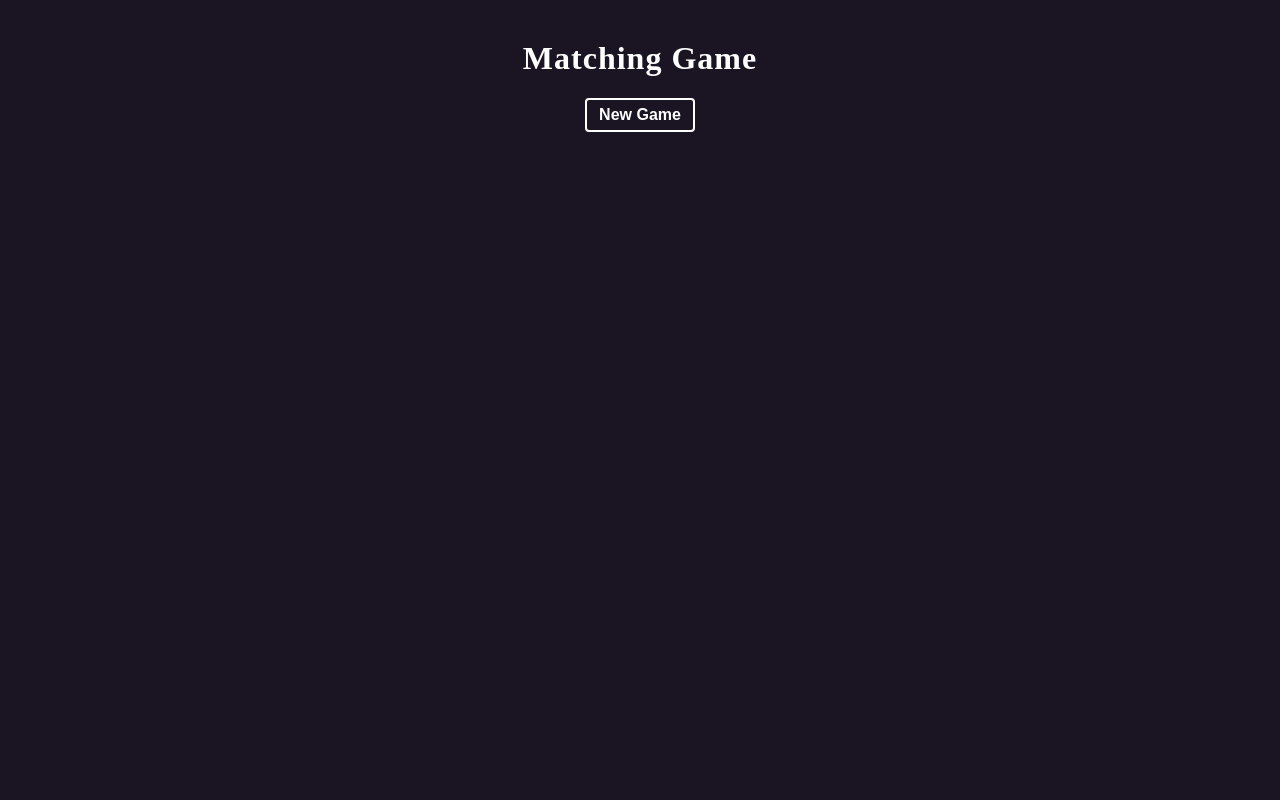
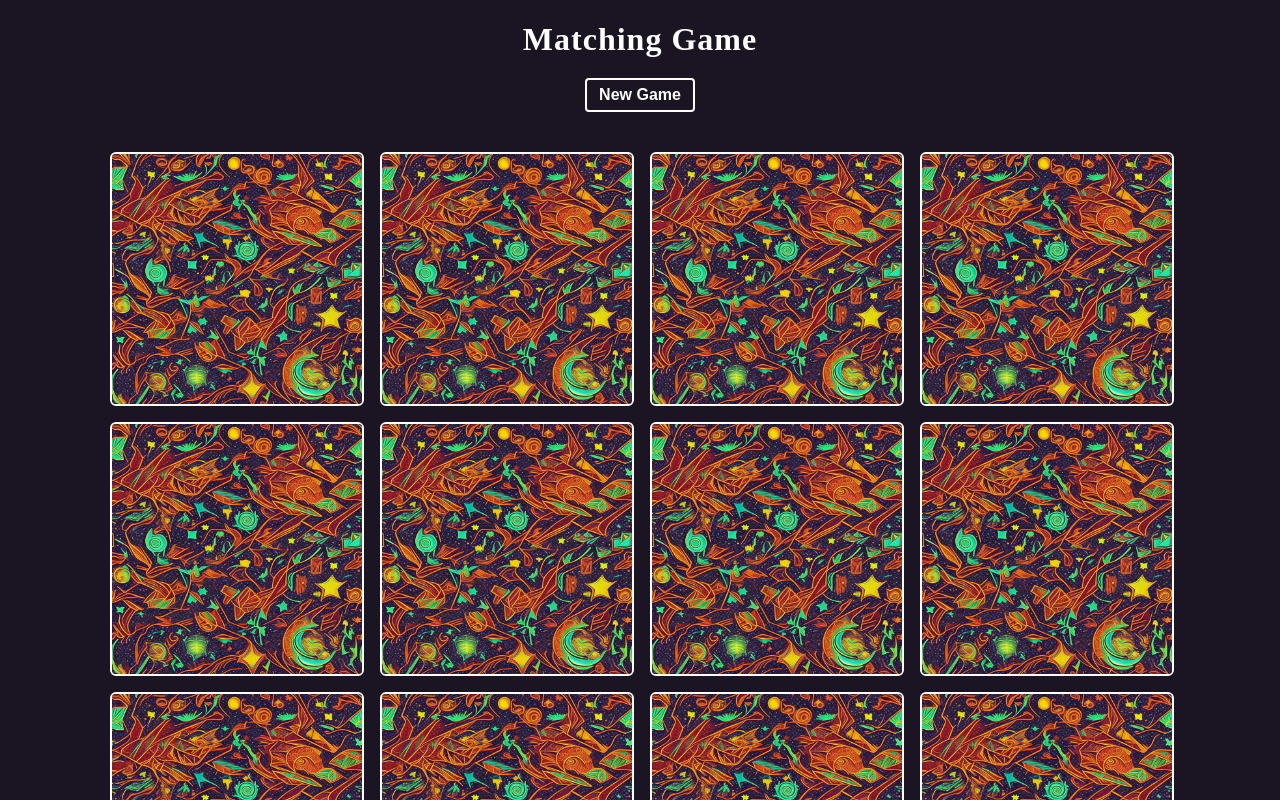
Before and after one commit to JarrodSavard/matching-game, a React (Create React App) app: page / in a window 1280 px wide. Shown: the top 800 px of the page. Built offline with nearby package versions, Linux system fonts and the light colour scheme; a web font is replaced by a local one.

Commit message:
completed application

```diff
--- a/src/App.css
+++ b/src/App.css
@@ -1,7 +1,24 @@
 .App {
-	max-width: 806px;
-	margin: 40px auto;
+	min-height: 100vh;
+	width: 100%;
+	display: flex;
+	justify-content: center;
+	align-items: center;
+	flex-direction: column;
 }
+
+.title-text {
+	color: #fff;
+	font-size: 2em;
+	margin-bottom: 20px;
+}
+
+.turns-text {
+	color: #fff;
+	font-size: 1.5em;
+	margin-bottom: 20px;
+}
+
 button {
 	background: none;
 	border: 2px solid #fff;
@@ -16,3 +33,27 @@ button:hover {
 	background: #c23866;
 	color: #fff;
 }
+
+.card-grid {
+	margin-top: 40px;
+	display: grid;
+	grid-template-columns: repeat(4, 1fr);
+	grid-gap: 20px;
+}
+
+@media (max-width: 1200px) {
+	.card-grid {
+		grid-template-columns: repeat(3, 1fr);
+	}
+}
+
+@media (max-width: 820px) {
+	.card-grid {
+		grid-template-columns: repeat(2, 1fr);
+	}
+}
+@media (max-width: 550px) {
+	.card-grid {
+		grid-template-columns: repeat(1, 1fr);
+	}
+}
--- a/src/App.js
+++ b/src/App.js
@@ -1,10 +1,82 @@
+import { useEffect, useState } from 'react';
+import { Card } from './components/Card/Card';
 import './App.css';
 
+const cardImages = [
+	{ src: '/img/bunny-neon-1.jpg', matched: false },
+	{ src: 'img/cartoon-city-1.jpg', matched: false },
+	{ src: '/img/computer-1.jpg', matched: false },
+	{ src: '/img/floating-1.jpg', matched: false },
+	{ src: '/img/mage-1.jpg', matched: false },
+	{ src: '/img/spaceships-1.jpg', matched: false },
+];
+
 function App() {
+	const [cards, setCards] = useState([]);
+	const [turns, setTurns] = useState(0);
+	const [choiceOne, setChoiceOne] = useState(null);
+	const [choiceTwo, setChoiceTwo] = useState(null);
+	const [disabled, setDisabled] = useState(false);
+	const handleChoice = (card) => {
+		choiceOne ? setChoiceTwo(card) : setChoiceOne(card);
+	};
+
+	// compare 2 cards
+	useEffect(() => {
+		if (choiceOne && choiceTwo) {
+			setDisabled(true);
+			if (choiceOne.src === choiceTwo.src) {
+				setCards((prev) => {
+					return prev.map((card) => {
+						if (card.src === choiceOne.src) {
+							return { ...card, matched: true };
+						}
+						return card;
+					});
+				});
+				resetTurn();
+			} else {
+				setTimeout(() => {
+					resetTurn();
+				}, 1000);
+			}
+		}
+	}, [choiceOne, choiceTwo]);
+
+	// start new game automatically
+	useEffect(() => {
+		shuffleCards();
+	}, []);
+
+	// resets choices & increases turns
+	const resetTurn = () => {
+		setChoiceOne(null);
+		setChoiceTwo(null);
+		setTurns((prev) => prev + 1);
+		setDisabled(false);
+	};
+
+	// shuffle the cards
+	const shuffleCards = () => {
+		const shuffledCards = [...cardImages, ...cardImages].sort(() => Math.random() - 0.5).map((card) => ({ ...card, id: Math.random() }));
+		setChoiceOne(null);
+		setChoiceTwo(null);
+		setCards(shuffledCards);
+		setTurns(0);
+	};
+
 	return (
 		<div className="App">
-			<h1>Matching Game</h1>
-			<button>New Game</button>
+			<div>
+				<h1 className="title-text">Matching Game</h1>
+				<button onClick={shuffleCards}>New Game</button>
+				<div className="card-grid">
+					{cards.map((card) => (
+						<Card handleChoice={handleChoice} disabled={disabled} flipped={card === choiceOne || card === choiceTwo || card.matched} key={card.id} card={card} />
+					))}
+				</div>
+			</div>
+			<p className="turns-text">Turns: {turns}</p>
 		</div>
 	);
 }
--- /dev/null
+++ b/src/components/Card/Card.jsx
@@ -0,0 +1,19 @@
+import React from 'react';
+import styles from './Card.module.css';
+
+export const Card = ({ card, handleChoice, flipped, disabled }) => {
+	const handleClick = () => {
+		if (!disabled) {
+			handleChoice(card);
+		}
+	};
+
+	return (
+		<div className={styles.card}>
+			<div className={flipped ? styles.flipped : ''}>
+				<img className={styles.front} src={card.src} alt="card front" />
+				<img onClick={handleClick} className={styles.back} src="/img/cover.jpg" alt="card back" />
+			</div>
+		</div>
+	);
+};
--- /dev/null
+++ b/src/components/Card/Card.module.css
@@ -0,0 +1,32 @@
+.card {
+	position: relative;
+	width: 250px;
+	height: 250px;
+}
+.card img {
+	width: 100%;
+	display: block;
+	border: 2px solid #fff;
+	border-radius: 6px;
+}
+
+.card .front {
+	transform: rotateY(90deg);
+	transition: all 0.2s ease-in;
+	position: absolute;
+}
+
+.flipped .front {
+	transform: rotateY(0deg);
+	transition-delay: 0.2s;
+}
+
+.card .back {
+	transition: all 0.2s ease-in;
+	transition-delay: 0.2s;
+}
+
+.flipped .back {
+	transform: rotateY(90deg);
+	transition-delay: 0.2s;
+}
```
